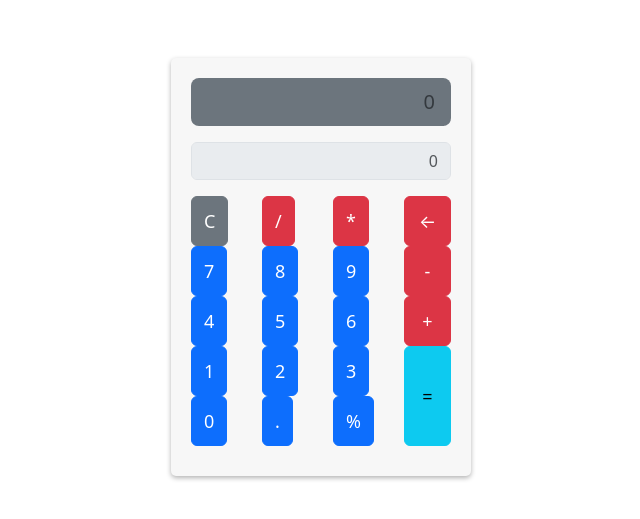
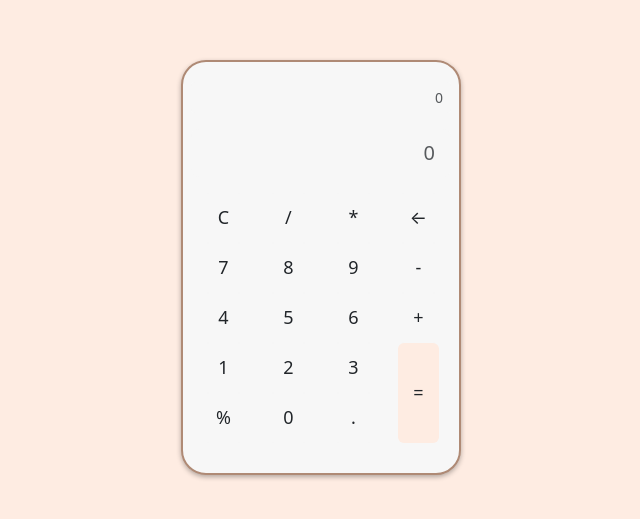
Before and after one commit to TamaraSovcikova/javascript-Calculator, a React (Create React App) app in the folder calculator/: page / in a window 1280 px wide. Shown: the part 133-652 px from the top of the page, without its empty margins (319-959 px from the left). Built offline with nearby package versions, Linux system fonts and the light colour scheme.

Commit message:
basic design of calculator

```diff
--- a/calculator/src/App.js
+++ b/calculator/src/App.js
@@ -1,4 +1,5 @@
 import 'bootstrap/dist/css/bootstrap.min.css';
+import './index.css';
 
 function App() {
   return (
@@ -6,42 +7,48 @@ function App() {
       <div className="container">
         <div className="calculator">
           <div className="row mb-3">
-            <div className="col">
-              <input type="text" className="form-control form-control-lg bg-secondary text-white border-0" placeholder="0" disabled />
-            </div>
+            <input
+              type="text"
+              className="form-control form-control-sm custom-input"
+              placeholder="0"
+              disabled
+            />
           </div>
           <div className="row mb-3">
-            <div className="col">
-              <input type="text" className="form-control" placeholder="0" disabled />
-            </div>
+            <input
+              type="text"
+              className="form-control form-control-lg custom-input"
+              placeholder="0"
+              disabled
+            />
           </div>
           <div className="row">
             <div className="col">
-          <button className="btn btn-secondary btn-block">C</button>
-          <button className="btn btn-primary btn-block">7</button>
-          <button className="btn btn-primary btn-block">4</button>
-          <button className="btn btn-primary btn-block">1</button>
-          <button className="btn btn-primary btn-block">0</button>
+              <button className="btn btn-block square-button custom-button">C</button>
+              <button className="btn btn-block square-button custom-button">7</button>
+              <button className="btn btn-block square-button custom-button">4</button>
+              <button className="btn btn-block square-button custom-button">1</button>
+              <button className="btn btn-block square-button custom-button">%</button>
             </div>
             <div className="col">
-          <button className="btn btn-danger btn-block">/</button>
-          <button className="btn btn-primary btn-block">8</button>
-          <button className="btn btn-primary btn-block">5</button>
-          <button className="btn btn-primary btn-block">2</button>
-          <button className="btn btn-primary btn-block">.</button>
+              <button className="btn btn-block square-button custom-button">/</button>
+              <button className="btn btn-block square-button custom-button">8</button>
+              <button className="btn btn-block square-button custom-button">5</button>
+              <button className="btn btn-block square-button custom-button">2</button>
+              <button className="btn btn-block square-button custom-button">0</button>
             </div>
             <div className="col">
-          <button className="btn btn-danger btn-block">*</button>
-          <button className="btn btn-primary btn-block">9</button>
-          <button className="btn btn-primary btn-block">6</button>
-          <button className="btn btn-primary btn-block">3</button>
-          <button className="btn btn-primary btn-block">%</button>
+              <button className="btn btn-block square-button custom-button">*</button>
+              <button className="btn btn-block square-button custom-button">9</button>
+              <button className="btn btn-block square-button custom-button">6</button>
+              <button className="btn btn-block square-button custom-button">3</button>
+              <button className="btn btn-block square-button custom-button">.</button>
             </div>
             <div className="col d-flex flex-column">
-          <button className="btn btn-danger btn-block">←</button>
-          <button className="btn btn-danger btn-block">-</button>
-          <button className="btn btn-danger btn-block">+</button>
-          <button className="btn btn-info btn-block equal-button" style={{ flex: '2' }}>
+              <button className="btn btn-block square-button custom-button">←</button>
+              <button className="btn btn-block square-button custom-button">-</button>
+              <button className="btn btn-block square-button custom-button">+</button>
+              <button className="btn btn-block square-button equals-button custom-button" style={{ flex: '2' }}>
                 =
               </button>
             </div>
--- a/calculator/src/index.css
+++ b/calculator/src/index.css
@@ -1,9 +1,15 @@
+:root {
+  --calculatorBackground: #f7f7f7;
+  --backdrop: #feece2;
+}
+
 .calculator {
-  max-width: 300px;
+  max-width: 280px;
   margin: 0 auto;
   padding: 20px;
-  background-color: #f7f7f7;
-  border-radius: 5px;
+  background-color: var(--calculatorBackground);
+  border: #af8a75 2px solid;
+  border-radius: 25px;
   box-shadow: 0 2px 5px rgba(0, 0, 0, 0.3);
 }
 
@@ -20,8 +26,20 @@
   font-size: 18px;
 }
 
-.equal-button {
-  height: 100%;
+.equals-button {
+  background-color: var(--backdrop) !important;
+}
+
+.custom-input,
+.custom-button:not(.equals-button) {
+  background-color: var(--calculatorBackground) !important;
+  border: none;
+}
+
+.square-button {
+  width: 100%;
+  height: 0;
+  padding-top: 100%;
 }
 
 .App {
@@ -29,8 +47,21 @@
   justify-content: center;
   align-items: center;
   height: 100vh;
+  background-color: var(--backdrop);
 }
 
 .container {
   max-width: 400px;
 }
+
+.calculator .row:first-child .form-control {
+  background-color: #fff;
+}
+
+.calculator .mb-3:not(:first-child) {
+  margin-top: 0;
+}
+
+.custom-input {
+  border: none !important;
+}
```
Lines whose indentation alone changed are shown as unchanged.
